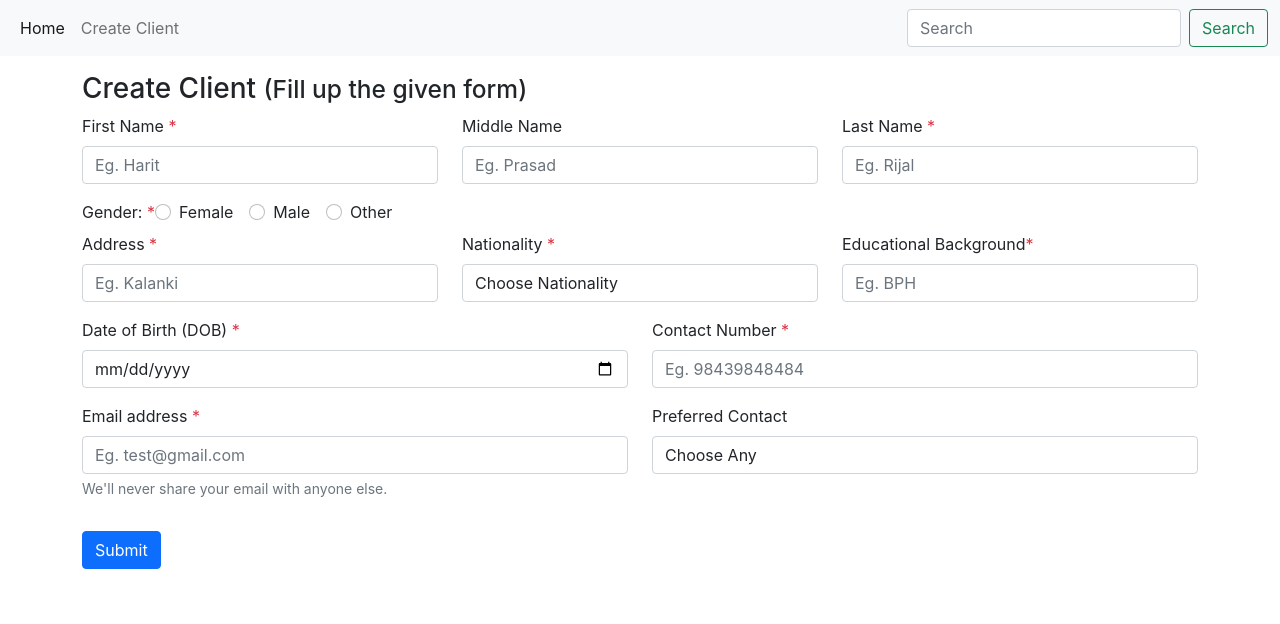
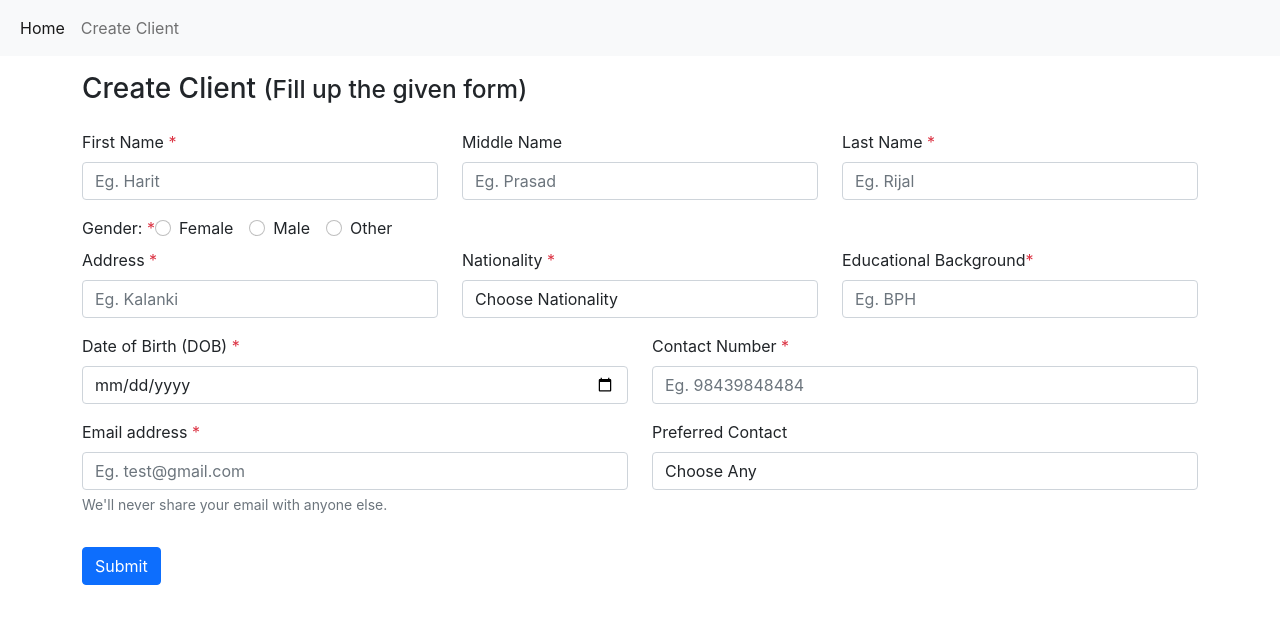
Before and after one commit to priansukoirala/globaluhub-frontend, a React (Create React App) app in the folder register/: page /create in a window 1280 px wide. Shown: the top 624 px of the page. Built offline with nearby package versions, Linux system fonts and the light colour scheme.

Commit message:
minor changes

```diff
--- a/register/src/App.js
+++ b/register/src/App.js
@@ -23,10 +23,6 @@ function App() {
 
           </ul>
         </div>
-        <form class="d-flex">
-          <input class="form-control me-2" type="search" placeholder="Search" aria-label="Search" />
-          <button class="btn btn-outline-success" type="submit">Search</button>
-        </form>
       </div>
     </nav>
     <Routes>
--- a/register/src/pages/create.js
+++ b/register/src/pages/create.js
@@ -83,7 +83,7 @@ class Create extends Component {
 
             <div className="container mt-3">
                 <h3>Create Client <small>(Fill up the given form)</small></h3>
-                <div className="row mb-3">
+                <div className="row mb-3 mt-4">
                     <div className="col-4">
                         <label className="form-label">First Name <span className="text-danger">*</span></label>
                         <input type="text" name="fname" onChange={this.handleChange} className="form-control" placeholder="Eg. Harit" />
```
